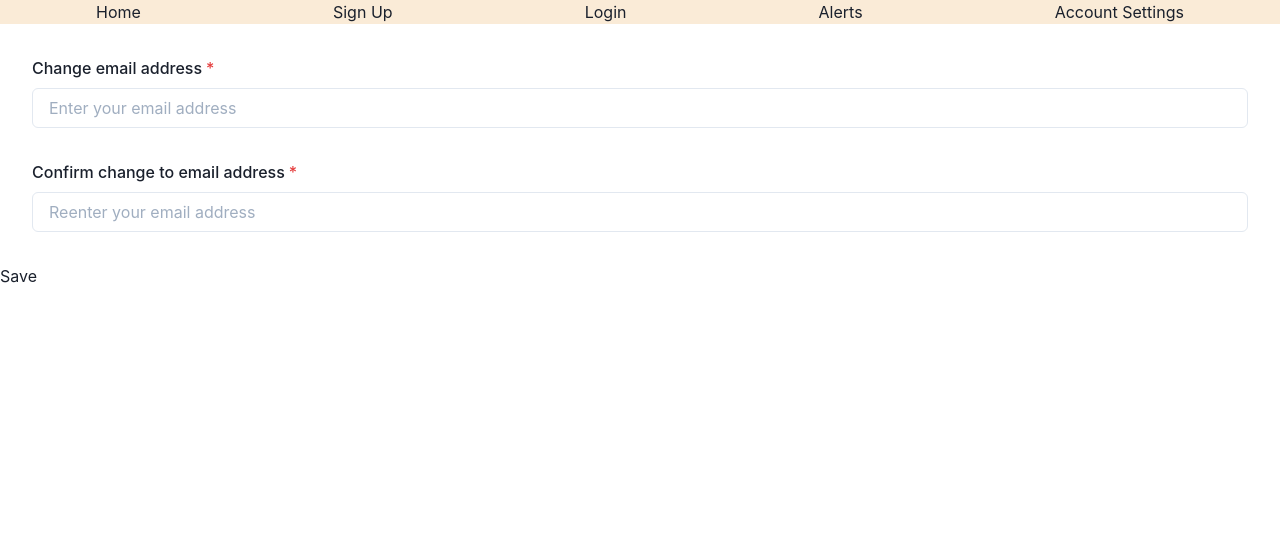
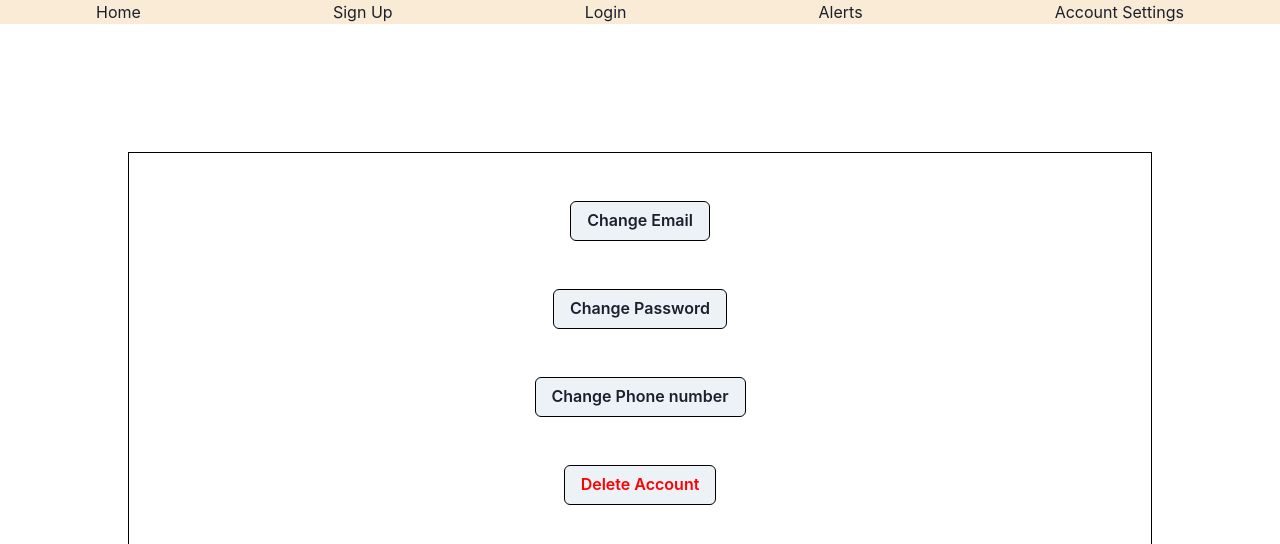
Before and after one commit to TheCaptainFalcon/Crypto_Alert, a React (Create React App) app: page /settings in a window 1280 px wide. Shown: the top 544 px of the page. Built offline with nearby package versions, Linux system fonts and the light colour scheme.

Commit message:
Decided to change the settings into a directory and put all the options into separate components. Regulating state for routing was problematic - best to use location props.

```diff
--- a/src/App.js
+++ b/src/App.js
@@ -23,7 +23,9 @@ import Alerts from './components/Alerts';
 import Settings from './components/Settings';
 import { ChakraProvider } from '@chakra-ui/react';
 // This is needed for the CSS template to work/apply.
-
+import ChangeEmail from './components/ChangeEmail';
+import ChangePass from './components/ChangePass';
+import ChangePhone from './components/ChangePhone';
 
 function App() {
   return (
@@ -73,6 +75,9 @@ function App() {
             <Route exact path="/login" component={Login} />
             <Route exact path="/alerts" component={Alerts} />
             <Route exact path="/settings" component={Settings} />
+            <Route exact path="/settings/email" component={ChangeEmail} />
+            <Route exact path="/settings/password" component={ChangePass} />
+            <Route exact path="/settings/phone" component={ChangePhone} />
           </Switch>
         </div>
       </Router>
--- /dev/null
+++ b/src/components/ChangeEmail.jsx
@@ -0,0 +1,64 @@
+import React, { Component } from 'react';
+import {
+    FormControl,
+    FormLabel,
+    Input
+} from '@chakra-ui/react';
+
+class ChangeEmail extends Component {
+    constructor(props) {
+        super(props);
+        this.state = {
+            email: '',
+            confirmEmail: ''
+        }
+        // where to enter functions to bind
+        this.handleEmailChange = this.handleEmailChange.bind(this);
+        this.handleConfirmEmailChange = this.handleConfirmEmailChange.bind(this);
+        this.handleSubmit = this.handleSubmit.bind(this);
+    };
+
+    handleEmailChange(e) {
+        this.setState({ email: e.target.value })
+    };
+
+    handleConfirmEmailChange(e) {
+        this.setState({ confirmEmail: e.target.value })
+    };
+
+    handleSubmit(e) {
+        e.preventDefault();
+        alert(`${this.state.email} + has been changed!`)
+    }
+
+    render() {
+        return (
+            <form className="container" onSubmit={this.handleSubmit}>
+                {/* maybe its better to change this into a menu setup where it leads to each individual change setup */}
+                <div className="form">
+                    <FormControl id="email" isRequired>
+                        <FormLabel>Change email address</FormLabel>
+                        <Input
+                            type="email"
+                            placeholder="Enter your email address"
+                            onChange={this.handleEmailChange}
+                        />
+                    </FormControl>
+                </div>
+                <div className="form">
+                    <FormControl id="confirmEmail" isRequired>
+                        <FormLabel>Confirm change to email address</FormLabel>
+                        <Input
+                            type="email"
+                            placeholder="Reenter your email address"
+                            onChange={this.handleConfirmEmailChange}
+                        />
+                    </FormControl>
+                </div>
+            <button>Save</button>
+            </form>
+        );
+    }
+}
+
+export default ChangeEmail;
--- /dev/null
+++ b/src/components/ChangePass.jsx
@@ -0,0 +1,17 @@
+import React, { Component } from 'react';
+
+class ChangePass extends Component {
+    constructor(props) {
+        super(props);
+        this.state = {  }
+    }
+    render() {
+        return (
+            <div>
+                change pass page
+            </div>
+        );
+    }
+}
+
+export default ChangePass;
--- /dev/null
+++ b/src/components/ChangePhone.jsx
@@ -0,0 +1,17 @@
+import React, { Component } from 'react';
+
+class ChangePhone extends Component {
+    constructor(props) {
+        super(props);
+        this.state = {  }
+    }
+    render() {
+        return (
+            <div>
+                this is the phone number changing page.
+            </div>
+        );
+    }
+}
+
+export default ChangePhone;
--- a/src/components/Settings.jsx
+++ b/src/components/Settings.jsx
@@ -13,56 +13,56 @@ class Settings extends Component {
     constructor(props) {
         super(props);
         this.state = {
-            email: '',
-            confirmEmail: '',
-
         }
         // where to enter functions to bind
-        this.handleEmailChange = this.handleEmailChange.bind(this);
-        this.handleConfirmEmailChange = this.handleConfirmEmailChange.bind(this);
-        this.handleSubmit = this.handleSubmit.bind(this);
+        this.emailPressed = this.emailPressed.bind(this);
+        this.passPressed = this.passPressed.bind(this);
+        this.phonePressed = this.phonePressed.bind(this);
+        this.deletePressed = this.deletePressed.bind(this);
+
     };
 
-    handleEmailChange(e) {
-        this.setState({ email: e.target.value })
-    };
 
-    handleConfirmEmailChange(e) {
-        this.setState({ confirmEmail: e.target.value })
-    };
+    emailPressed() {
+        alert('email has been pressed')
+        this.props.history.push('/settings/email');
+        // test
+        console.log(this.props)
+    }
 
-    handleSubmit(e) {
-        e.preventDefault();
-        alert(`${this.state.email} + has been changed!`)
+    passPressed() {
+        alert('password has been pressed')
+        this.props.history.push('/settings/password')
+    }
+
+    phonePressed() {
+        alert('phone has been pressed')
+        this.props.history.push('/settings/phone')
+    }
+
+    deletePressed() {
+        alert('delete has been pressed')
+        // filler until modal confirmed
     }
 
     render() {
+
         return (
-            <form className="container" onSubmit={this.handleSubmit}>
-                {/* maybe its better to change this into a menu setup where it leads to each individual change setup */}
-                <div className="form">
-                    <FormControl id="email" isRequired>
-                        <FormLabel>Change email address</FormLabel>
-                        <Input
-                            type="email"
-                            placeholder="Enter your email address"
-                            onChange={this.handleEmailChange}
-                        />
-                    </FormControl>
+            <div className="container">
+                <div className="emailBox">
+                    <Button className='button' onClick={this.emailPressed}>Change Email</Button>
                 </div>
-                <div className="form">
-                    <FormControl id="confirmEmail" isRequired>
-                        <FormLabel>Confirm change to email address</FormLabel>
-                        <Input
-                            type="email"
-                            placeholder="Reenter your email address"
-                            onChange={this.handleConfirmEmailChange}
-                        />
-                    </FormControl>
+                <div className="passBox">
+                    <Button className='button' onClick={this.passPressed}>Change Password</Button>
                 </div>
-            <button>Save</button>
-            </form>
-        )
+                <div className="phoneBox">
+                    <Button className='button' onClick={this.phonePressed}>Change Phone number</Button>
+                </div>
+                <div className="deleteBox">
+                    <Button onClick={this.deletePressed}>Delete Account</Button>
+                </div>
+            </div>
+       )
     }
 }
 
--- a/src/components/css/Settings.css
+++ b/src/components/css/Settings.css
@@ -1,3 +1,20 @@
-.form  {
-    margin: 2rem;
+.container  {
+    margin: 8rem;
+    border: 1px solid black;
 }
+
+.emailBox, .passBox, .phoneBox, .deleteBox {
+    display: flex;
+    flex-wrap: wrap;
+    justify-content: center;
+    margin-top: 3rem;
+    margin-bottom: 3rem;
+}
+
+.deleteBox {
+    color: red;
+}
+
+.emailBox Button, .passBox Button, .phoneBox Button, .deleteBox Button {
+    border: 1px solid black;
+}
```
